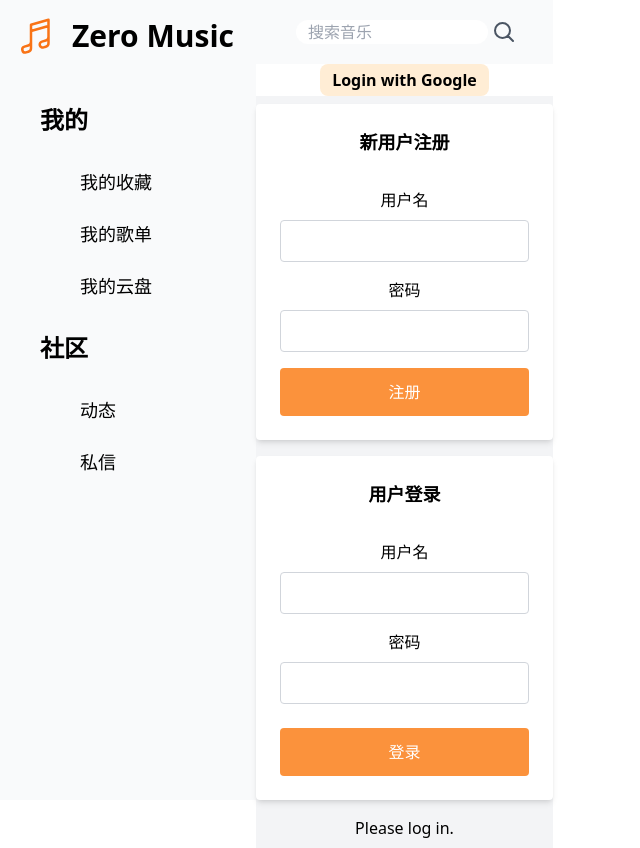
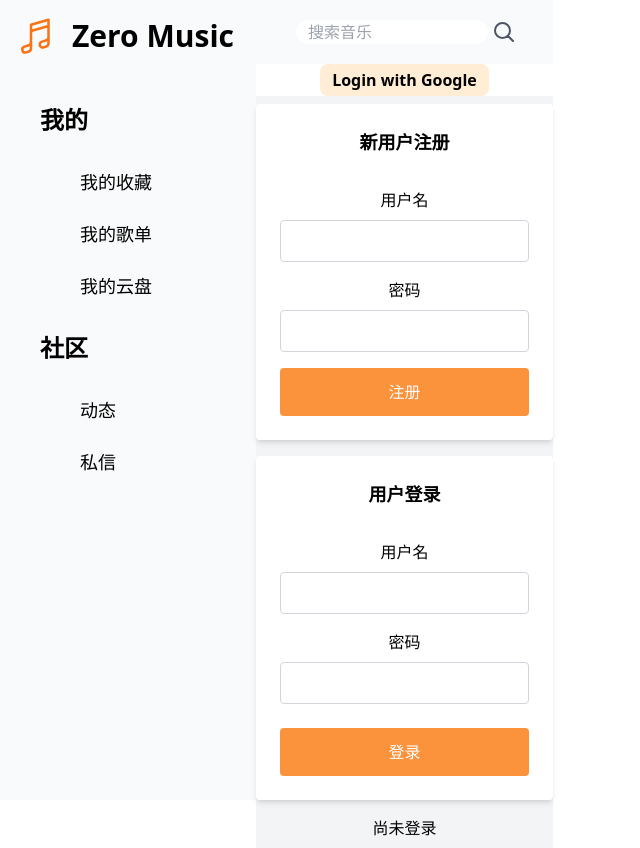
Before and after one commit to HaowenHou/zero-music-mern, a Next.js app: page / in a window 1280 px wide. Shown: the whole page, without its empty margins (0-640 px from the left). Built offline with nearby package versions, Linux system fonts and the light colour scheme; no server answers.

Commit message:
Modify login status labels

```diff
--- a/pages/components/Profile.js
+++ b/pages/components/Profile.js
@@ -11,14 +11,14 @@ const Profile = () => {
         <div className="flex flex-col items-center justify-center py-2 bg-gray-100">
             {session ? (
                 <div className="p-6 bg-white rounded shadow-md">
-                    <h2 className="text-lg font-bold mb-4">Profile</h2>
-                    <p><strong>Username:</strong> {session.user.name}</p>
+                    <h2 className="text-lg font-bold mb-4">已登录</h2>
+                    <p><strong>用户名：</strong> {session.user.name}</p>
                     <button onClick={handleLogout} className="mt-6 p-3 bg-red-500 text-white rounded hover:bg-red-600">
-                        Log out
+                        退出账户
                     </button>
                 </div>
             ) : (
-                <p>Please log in.</p>
+                <p>尚未登录</p>
             )}
         </div>
     );
```
